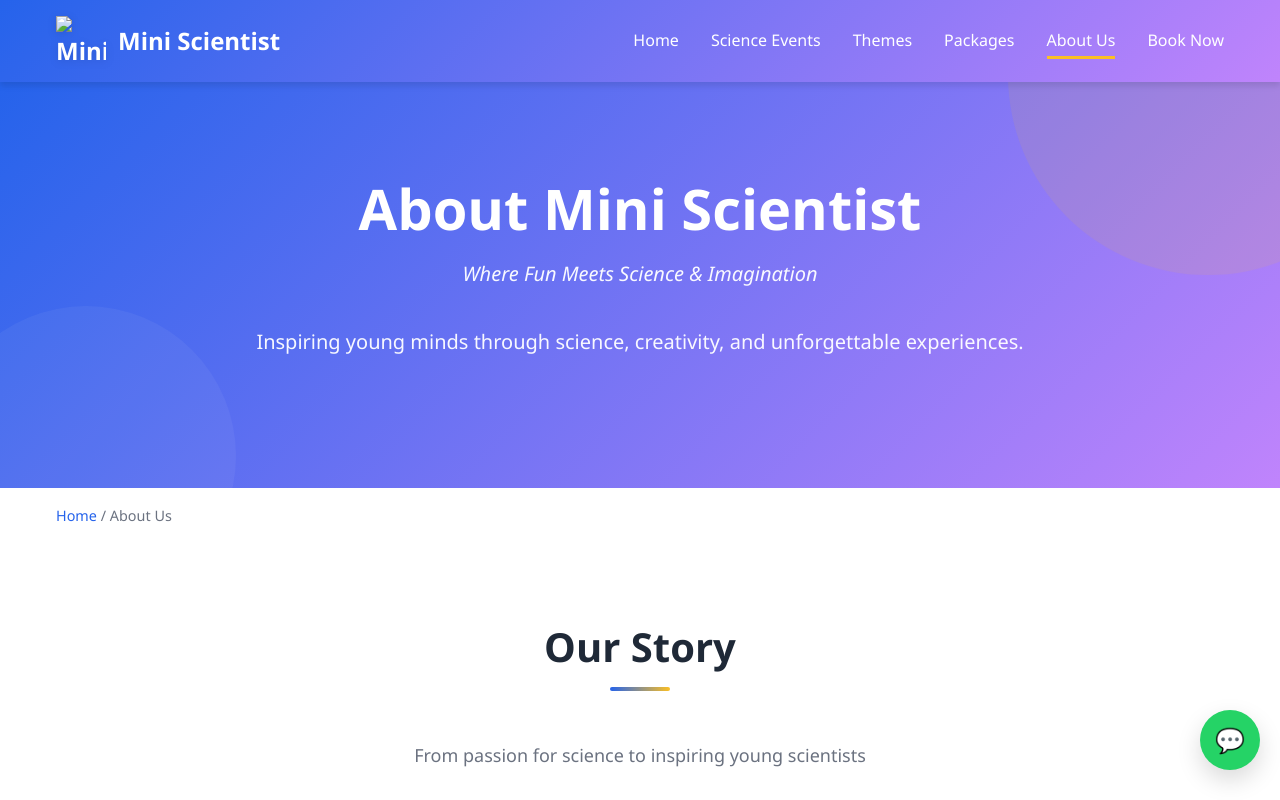
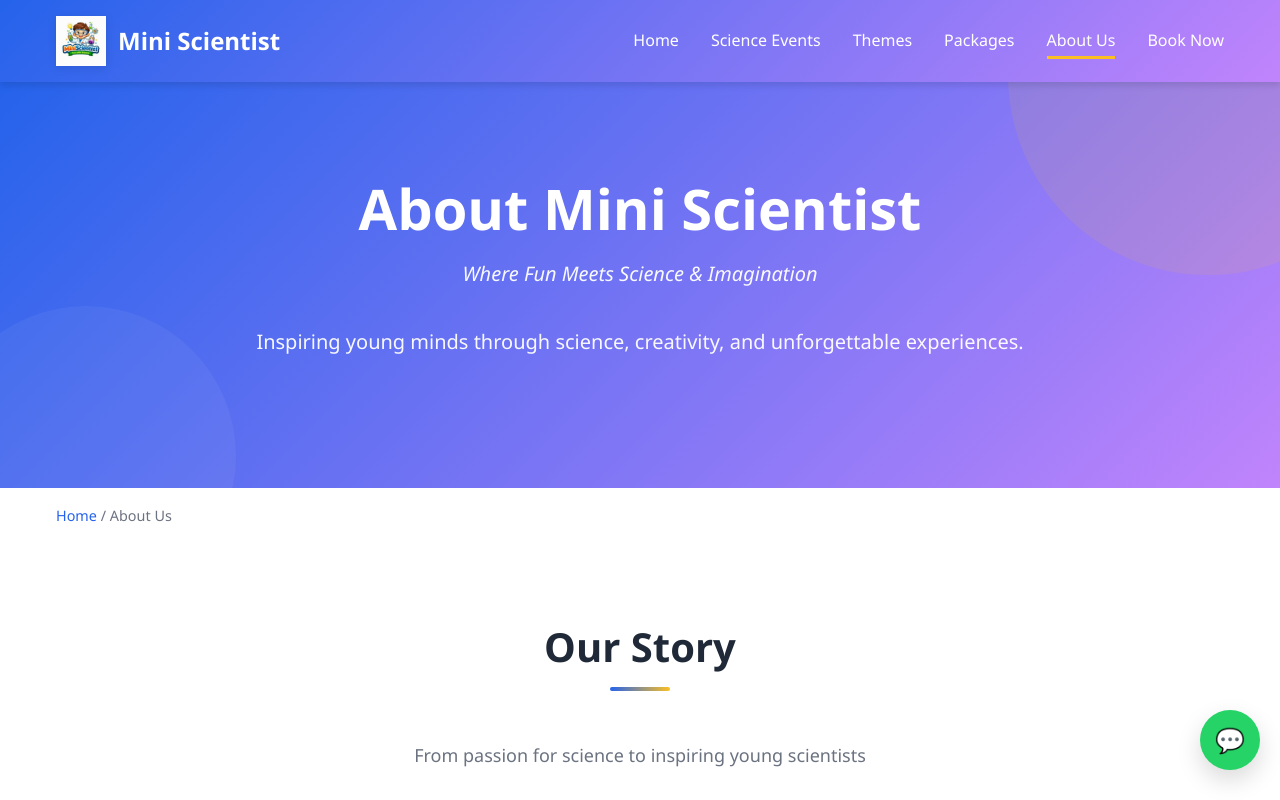
Before and after one commit to Pawan-Chaturvedi/MiniScientist, a website: page about.html in a window 1280 px wide. Shown: the top 800 px of the page. Drawn offline with Linux system fonts and the light colour scheme.

Commit message:
Change logo format from png to jpg

```diff
--- a/about.html
+++ b/about.html
@@ -12,7 +12,7 @@
     <header>
         <nav class="container">
             <div class="logo">
-                <img src="assets/images/logo.png" alt="Mini Scientist Logo" class="logo-img">
+                <img src="assets/images/logo.jpg" alt="Mini Scientist Logo" class="logo-img">
                 <span>Mini Scientist</span>
             </div>
             <ul class="nav-links" id="navLinks">
--- a/contact.html
+++ b/contact.html
@@ -12,7 +12,7 @@
     <header>
         <nav class="container">
             <div class="logo">
-                <img src="assets/images/logo.png" alt="Mini Scientist Logo" class="logo-img">
+                <img src="assets/images/logo.jpg" alt="Mini Scientist Logo" class="logo-img">
                 <span>Mini Scientist</span>
             </div>
             <ul class="nav-links" id="navLinks">
--- a/packages.html
+++ b/packages.html
@@ -12,7 +12,7 @@
     <header>
         <nav class="container">
             <div class="logo">
-                <img src="assets/images/logo.png" alt="Mini Scientist Logo" class="logo-img">
+                <img src="assets/images/logo.jpg" alt="Mini Scientist Logo" class="logo-img">
                 <span>Mini Scientist</span>
             </div>
             <ul class="nav-links" id="navLinks">
--- a/science-events.html
+++ b/science-events.html
@@ -12,7 +12,7 @@
     <header>
         <nav class="container">
             <div class="logo">
-                <img src="assets/images/logo.png" alt="Mini Scientist Logo" class="logo-img">
+                <img src="assets/images/logo.jpg" alt="Mini Scientist Logo" class="logo-img">
                 <span>Mini Scientist</span>
             </div>
             <ul class="nav-links" id="navLinks">
--- a/theme-decorations.html
+++ b/theme-decorations.html
@@ -12,7 +12,7 @@
     <header>
         <nav class="container">
             <div class="logo">
-                <img src="assets/images/logo.png" alt="Mini Scientist Logo" class="logo-img">
+                <img src="assets/images/logo.jpg" alt="Mini Scientist Logo" class="logo-img">
                 <span>Mini Scientist</span>
             </div>
             <ul class="nav-links" id="navLinks">
```
Also changed, not shown: index.html (+1 -1 lines).
